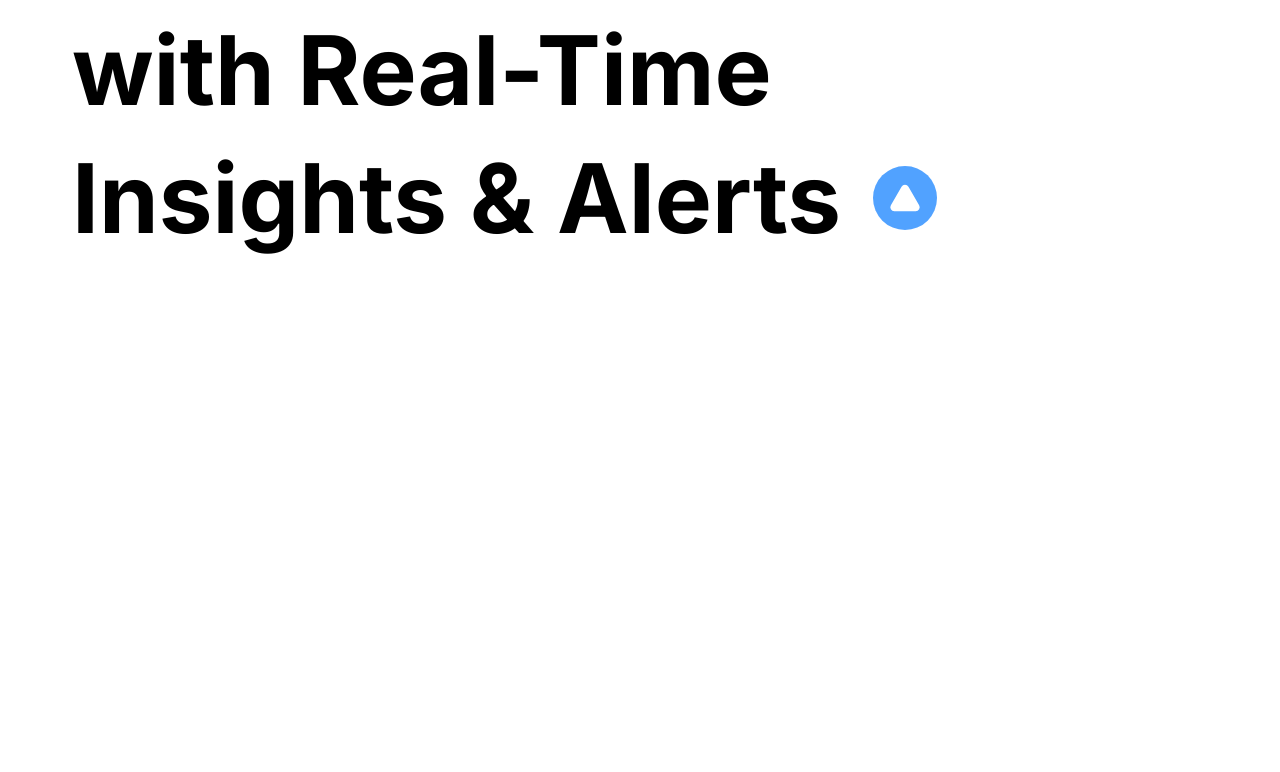
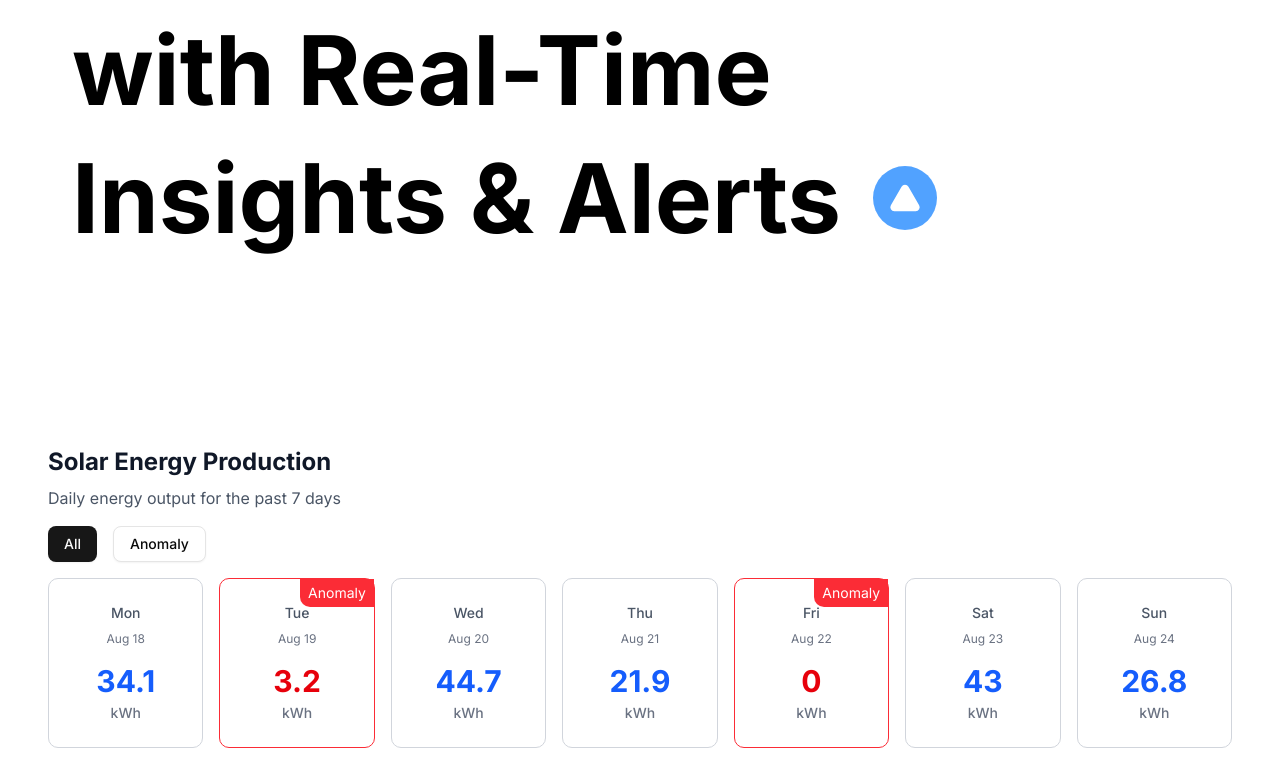
Before and after one commit to malishaperera/SunWind-Analytics-FRONTEND, a React (Vite) app: page / in a window 1280 px wide. Shown: the part 498-1270 px from the top of the page. Before the commit the page ends 920 px from the top, so only its background shows below. Built offline with nearby package versions, Linux system fonts and the light colour scheme.

Commit message:
feat: add solar energy production dashboard with tabs and anomaly filtering✅

```diff
--- a/src/App.jsx
+++ b/src/App.jsx
@@ -1,6 +1,7 @@
 import Navigation from "@/components/Navigation/Navigation.jsx";
-import HeroSectionSection from "@/components/HeroSection/HeroSectionSection.jsx";
+import HeroSection from "@/components/HeroSection/HeroSectionSection.jsx";
 import SolarEnergyProduction from "@/components/SolarEnergyProduction.jsx";
+
 
 function App() {
 
@@ -8,8 +9,8 @@ function App() {
     <>
         <Navigation/>
         <main>
-            <HeroSectionSection/>
-            {/*<SolarEnergyProduction/>*/}
+            <HeroSection/>
+            <SolarEnergyProduction/>
         </main>
     </>
   )
--- a/src/components/EnergyProductionCard.jsx
+++ b/src/components/EnergyProductionCard.jsx
@@ -1,11 +1,45 @@
+import { useState } from "react";
 
+const EnergyProductionCard = (props) => {
+  const [isSelected, setIsSelected] = useState(false);
 
-const EnergyProductionCard =( ) =>{
-    return(
-        <>
-        </>
+  const handleClick = () => {
+    setIsSelected(!isSelected);
+  };
 
-    );
-}
+  return (
+    <button
+      className={`block cursor-pointer ${
+        isSelected ? "outline-2 outline-offset-2 outline-blue-600" : ""
+      } relative border ${
+        props.hasAnomaly ? "border-red-500" : "border-gray-300"
+      } rounded-lg`}
+      onClick={handleClick}
+    >
+      {props.hasAnomaly && (
+        <div className="absolute top-0 right-0 bg-red-500 text-white px-2 py-1 text-sm rounded-bl-lg">
+          Anomaly
+        </div>
+      )}
+
+      <div className="flex flex-col items-center gap-2 p-6 pb-2">
+        <span className="block text-gray-600 text-sm font-medium">
+          {props.day}
+        </span>
+        <span className="block text-xs text-gray-500">{props.date}</span>
+      </div>
+      <div className="p-6 pt-2 flex flex-col items-center">
+        <span
+          className={`block mb-1 text-3xl font-bold ${
+            props.hasAnomaly ? "text-red-600" : "text-blue-600"
+          }`}
+        >
+          {props.production}
+        </span>
+        <span className="block text-sm font-medium text-gray-500">kWh</span>
+      </div>
+    </button>
+  );
+};
 
 export default EnergyProductionCard;
--- /dev/null
+++ b/src/components/EnergyProductionCards.jsx
@@ -0,0 +1,29 @@
+import EnergyProductionCard from "@/components/EnergyProductionCard.jsx";
+
+const EnergyProductionCards = (props) => {
+  if (props.energyProductionData.length === 0) {
+    return (
+      <div className="mt-4 h-32 py-4">
+        <p className="text-gray-600">No anomalies found</p>
+      </div>
+    );
+  }
+
+  return (
+    <div className={"mt-4 grid grid-cols-7 gap-4"}>
+      {props.energyProductionData.map((el) => {
+        return (
+          <EnergyProductionCard
+            key={el.date}
+            day={el.day}
+            date={el.date}
+            production={el.production}
+            hasAnomaly={el.hasAnomaly}
+          />
+        );
+      })}
+    </div>
+  );
+};
+
+export default EnergyProductionCards;
--- a/src/components/HeroSection/HeroSectionSection.jsx
+++ b/src/components/HeroSection/HeroSectionSection.jsx
@@ -1,7 +1,7 @@
 import imgWindTurbine from "./wind-turbine.png";
 import { Sailboat, Shield, Triangle, Wind } from "lucide-react";
 
-const HeroSectionSection = () => {
+const HeroSection = () => {
   return (
       <div className="bg-white px-12 font-[Inter]">
       {/* Navigation Bar */}
@@ -76,4 +76,4 @@ const HeroSectionSection = () => {
   );
 };
 
-export default HeroSectionSection;
+export default HeroSection;
--- a/src/components/SolarEnergyProduction.jsx
+++ b/src/components/SolarEnergyProduction.jsx
@@ -1,9 +1,66 @@
-
+import { useState } from "react";
+import Tab from "@/components/Tab.jsx";
+import EnergyProductionCards from "@/components/EnergyProductionCards.jsx";
 
 const SolarEnergyProduction = () => {
-    return (
-        <div>SolarEnergyProduction</div>
-    )
-}
+  const energyProductionData = [
+    { day: "Mon", date: "Aug 18", production: 34.1, hasAnomaly: false },
+    { day: "Tue", date: "Aug 19", production: 3.2, hasAnomaly: true },
+    { day: "Wed", date: "Aug 20", production: 44.7, hasAnomaly: false },
+    { day: "Thu", date: "Aug 21", production: 21.9, hasAnomaly: false },
+    { day: "Fri", date: "Aug 22", production: 0, hasAnomaly: true },
+    { day: "Sat", date: "Aug 23", production: 43, hasAnomaly: false },
+    { day: "Sun", date: "Aug 24", production: 26.8, hasAnomaly: false },
+  ];
+
+  const tabs = [
+    { label: "All", value: "all" },
+    { label: "Anomaly", value: "anomaly" },
+  ];
+
+  const [selectedTab, setSelectedTab] = useState(tabs[0].value);
+
+  const handleTabClick = (value) => {
+    setSelectedTab(value);
+  };
+
+  const filteredEnergyProductionData = energyProductionData.filter((el) => {
+    if (selectedTab === "all") {
+      return true;
+    } else if (selectedTab === "anomaly") {
+      return el.hasAnomaly;
+    }
+  });
+
+  return (
+    <section className="px-12 font-[Inter] py-6">
+      <div>
+        <h2 className={"mb-2 text-2xl font-bold text-gray-900"}>
+          Solar Energy Production
+        </h2>
+        <p className={"text-gray-600"}>
+          Daily energy output for the past 7 days
+        </p>
+      </div>
+
+      <div className={"mt-4 flex items-center gap-x-4"}>
+        {tabs.map((tab) => {
+          return (
+            <Tab
+              key={tab.label}
+              tab={tab}
+              selectedTab={selectedTab}
+              onClick={handleTabClick}
+            />
+          );
+        })}
+      </div>
+
+      <EnergyProductionCards
+        energyProductionData={filteredEnergyProductionData}
+      />
+    </section>
+  );
+};
 
 export default SolarEnergyProduction;
--- /dev/null
+++ b/src/components/Tab.jsx
@@ -0,0 +1,15 @@
+import {Button} from "@/components/ui/button.jsx";
+
+const Tab =(props)=>{
+    return(
+        <Button
+            key={props.tab.value}
+            variant={props.selectedTab === props.tab.value ? "default" : "outline"}
+            onClick={(e) => props.onClick(props.tab.value)}
+        >
+            {props.tab.label}
+        </Button>
+    )
+}
+
+export default Tab;
```
Also changed, not shown: src/components/Navigation/Navigation.jsx (+0 -76 lines).
